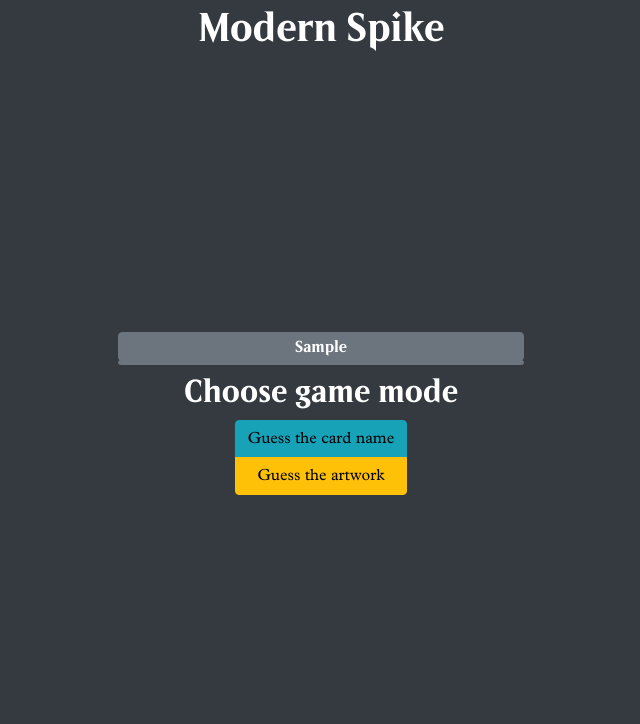
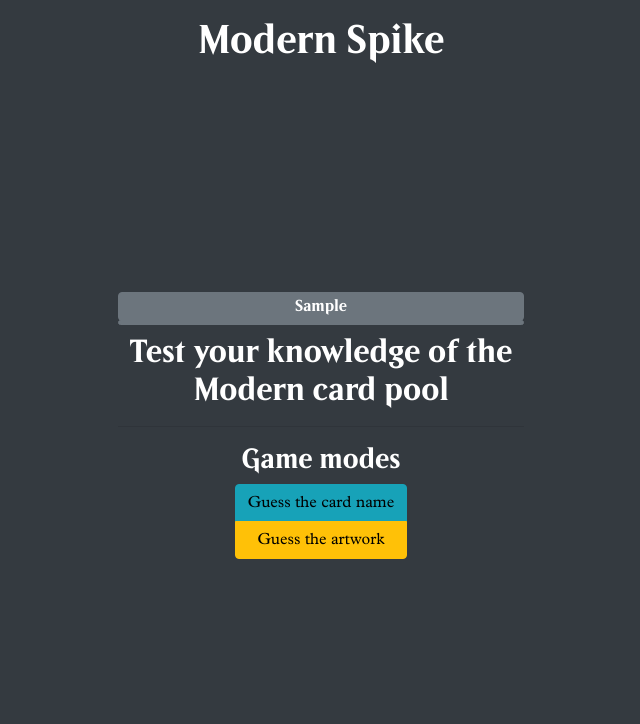
Before and after one commit to icobg123/modern-spike, a Flask app: template templates/index.html in a window 1280 px wide. Shown: the top 724 px of the page, without its empty margins (319-959 px from the left). Run offline with Flask 2, Linux system fonts and the light colour scheme; the template is opened without the code that fills it: most values are stand-ins (such as "Sample title", 1, 10 or a date in 2020); grey boxes marked "Sample" are stand-in pictures; some libraries are stand-ins or nearby versions; some web fonts are replaced.

Commit message:
update text on front page, add margin to title

```diff
--- a/templates/index.html
+++ b/templates/index.html
@@ -15,7 +15,7 @@
                      id="h1_col">
                     {#                     class="col-12 col-sm-9 col-md-7 col-lg-9 col-xl-7 d-flex flex-column mx-auto align-items-center justify-content-sm-start align-self-start">#}
 
-                    <h1 class="text-center my-1"><a class="text-white" href="{{ url_for('index') }}">Modern Spike</a>
+                    <h1 class="text-center my-3"><a class="text-white" href="{{ url_for('index') }}">Modern Spike</a>
                     </h1>
                 </div>
                 <div id="middle_container"
@@ -214,8 +214,11 @@
                         </div>
                         <div class="row my-1 ">
                             <div class="col-12 col-lg-7  mx-auto d-flex justify-content-center flex-column align-items-md-center">
-
-                                <h2 id="game_mode" class="text-center">Choose game mode</h2>
+                                <div id="game_mode">
+                                    <h2 class="text-center">Test your knowledge of the Modern card pool</h2>
+                                    <hr>
+                                    <h3 class="text-center">Game modes</h3>
+                                </div>
                                 <div id="by_btns" class="btn-group-vertical">
                                     {#                                <button type="button" class="btn btn-secondary btn-link"><a href="url_for_byimg">By#}
                                     {#                                    img</a></button>#}
```
